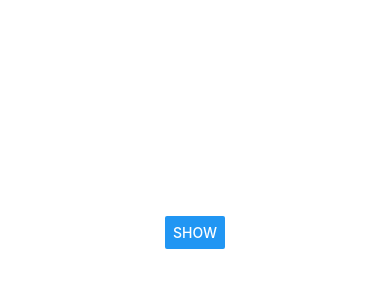
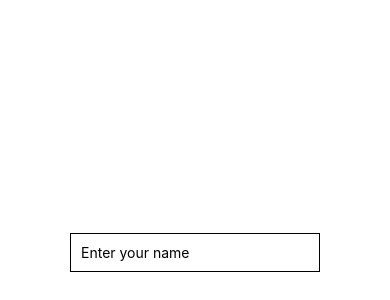
Before and after one commit to rehammahmadd34-spec/JoVision-react-native-tasks, a React Native app: screen / in a window 390 px wide. Shown: the part 190-490 px from the top of the page. Built offline with nearby package versions, Linux system fonts and the light colour scheme.

Commit message:
Complete Task 22

```diff
--- a/App.tsx
+++ b/App.tsx
@@ -1,5 +1,5 @@
-import Task21 from './Tasks/Task21';
+import Task22 from './Tasks/Task22';
 
 export default function App() {
-  return <Task21 />;
+  return <Task22 />;
 }
--- /dev/null
+++ b/Tasks/MyFunctionPage22.tsx
@@ -0,0 +1,26 @@
+import React from 'react';
+import {TextInput, View} from 'react-native';
+
+type Props = {
+  text: string;
+  setText: (value: string) => void;
+};
+
+const MyFunctionPage22 = ({text, setText}: Props) => {
+  return (
+    <View style={{marginTop: 20}}>
+      <TextInput
+        style={{
+          borderWidth: 1,
+          width: 250,
+          padding: 10,
+        }}
+        placeholder="Enter your name"
+        value={text}
+        onChangeText={setText}
+      />
+    </View>
+  );
+};
+
+export default MyFunctionPage22;
--- /dev/null
+++ b/Tasks/Task22.tsx
@@ -0,0 +1,27 @@
+import React, {useState} from 'react';
+import {Text, View} from 'react-native';
+import MyFunctionPage22 from './MyFunctionPage22';
+
+const Task22 = () => {
+  const [text, setText] = useState('');
+
+  return (
+    <View
+      style={{
+        flex: 1,
+        justifyContent: 'center',
+        alignItems: 'center',
+      }}>
+      <Text style={{fontSize: 22, marginBottom: 20}}>
+        {text}
+      </Text>
+
+      <MyFunctionPage22
+        text={text}
+        setText={setText}
+      />
+    </View>
+  );
+};
+
+export default Task22;
```
